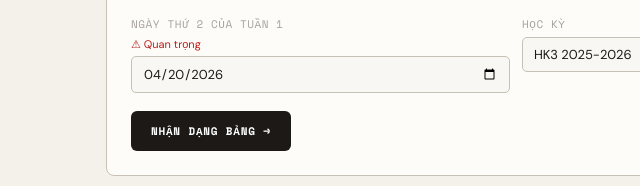
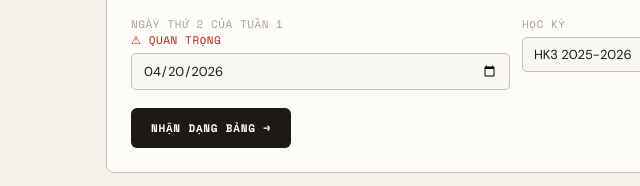
Before and after one commit to ngoxuanthangqt/uel-tkb, a plain HTML site: page index.html in a window 1280 px wide. Shown: the part 1051-1237 px from the top of the page, 124-764 px from the left. Drawn offline with nearby package versions, Linux system fonts and the light colour scheme.

Commit message:
Update index.html

```diff
--- a/index.html
+++ b/index.html
@@ -137,8 +137,7 @@ footer{text-align:center;padding:28px 0 0;font-family:var(--mono);font-size:11px
     <textarea id="raw-sem" placeholder="Dán bảng TKB học kỳ vào đây..."></textarea>
     <div class="fr">
       <div class="field">
-        <label>Ngày Thứ 2 của Tuần 1</label>
-        <small style="display:block;color:var(--red);font-size:11px;margin-bottom:5px;">⚠ Quan trọng</small>
+        <label>Ngày Thứ 2 của Tuần 1 <small style="display:block;color:var(--red);font-size:11px;margin-bottom:5px;">⚠ Quan trọng</small></label>
         <input type="date" id="sem-w1" value="2026-04-20">
       </div>
       <div class="field"><label>Học kỳ</label><input type="text" id="sem-label" value="HK3 2025-2026"></div>
```
